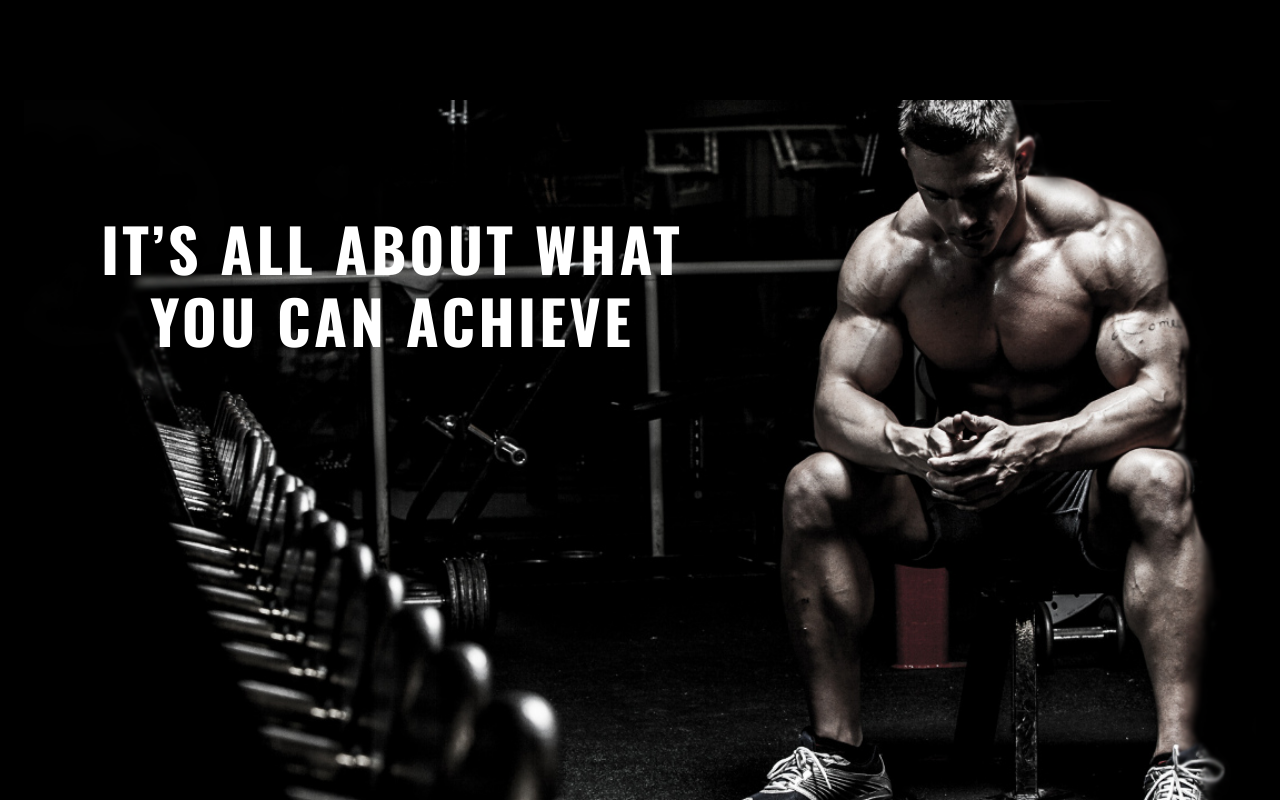
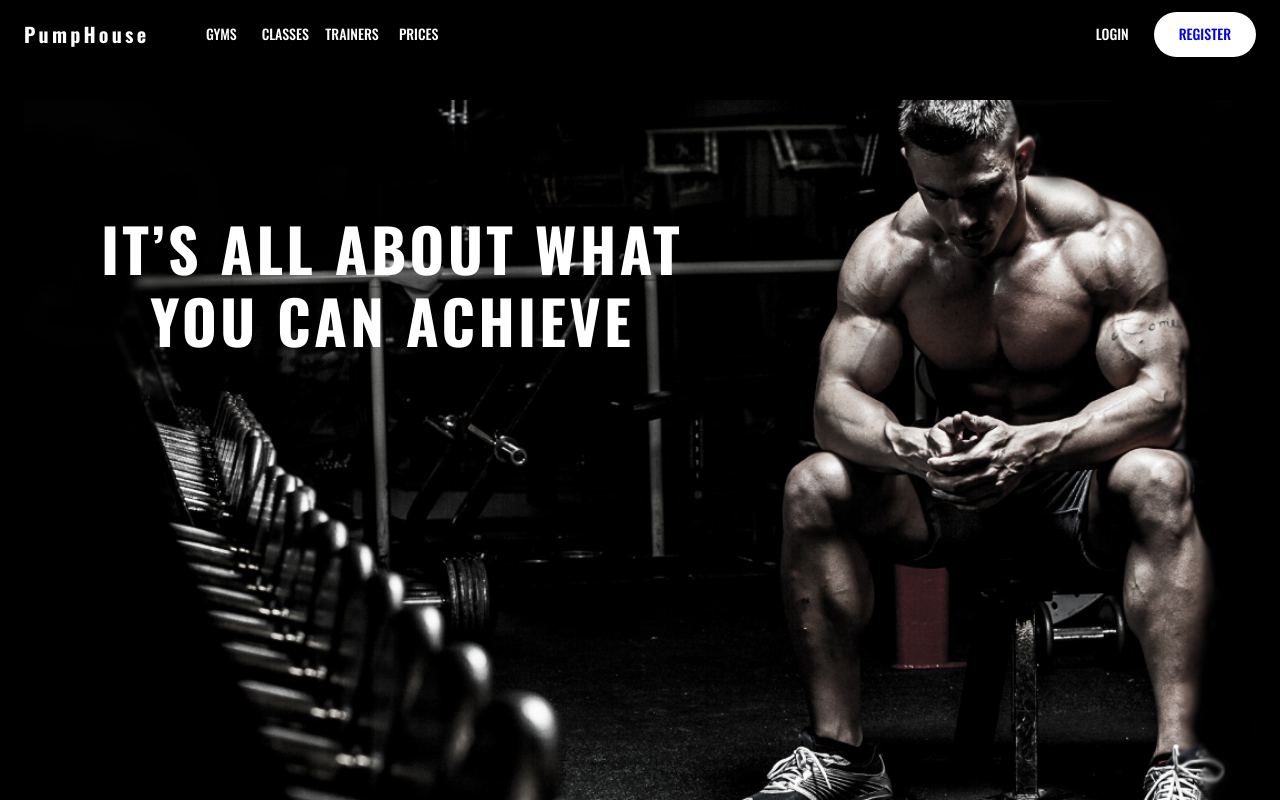
Before and after one commit to Mihai405/GymDeploymentRepo, a React (Create React App) app in the folder client/: page / in a window 1280 px wide. Shown: the top 800 px of the page. Built offline with nearby package versions, Linux system fonts and the light colour scheme.

Commit message:
change role for navbar

```diff
--- a/client/src/components/Layout/Layout.js
+++ b/client/src/components/Layout/Layout.js
@@ -8,7 +8,7 @@ const Layout = (props) => {
   const authCtx = useContext(AuthContext);
   return (
     <Fragment>
-      {authCtx.role === "CLIENT" && <NavBar />}
+      {authCtx.role !== "TRAINER" && authCtx.role !== "ADMIN" && <NavBar />}
       {authCtx.role === "TRAINER" && <NavBarTrainer />}
       {authCtx.role === "ADMIN" && <NavbarAdmin />}
       <main style={{ marginTop: "100px" }}>{props.children}</main>
```
